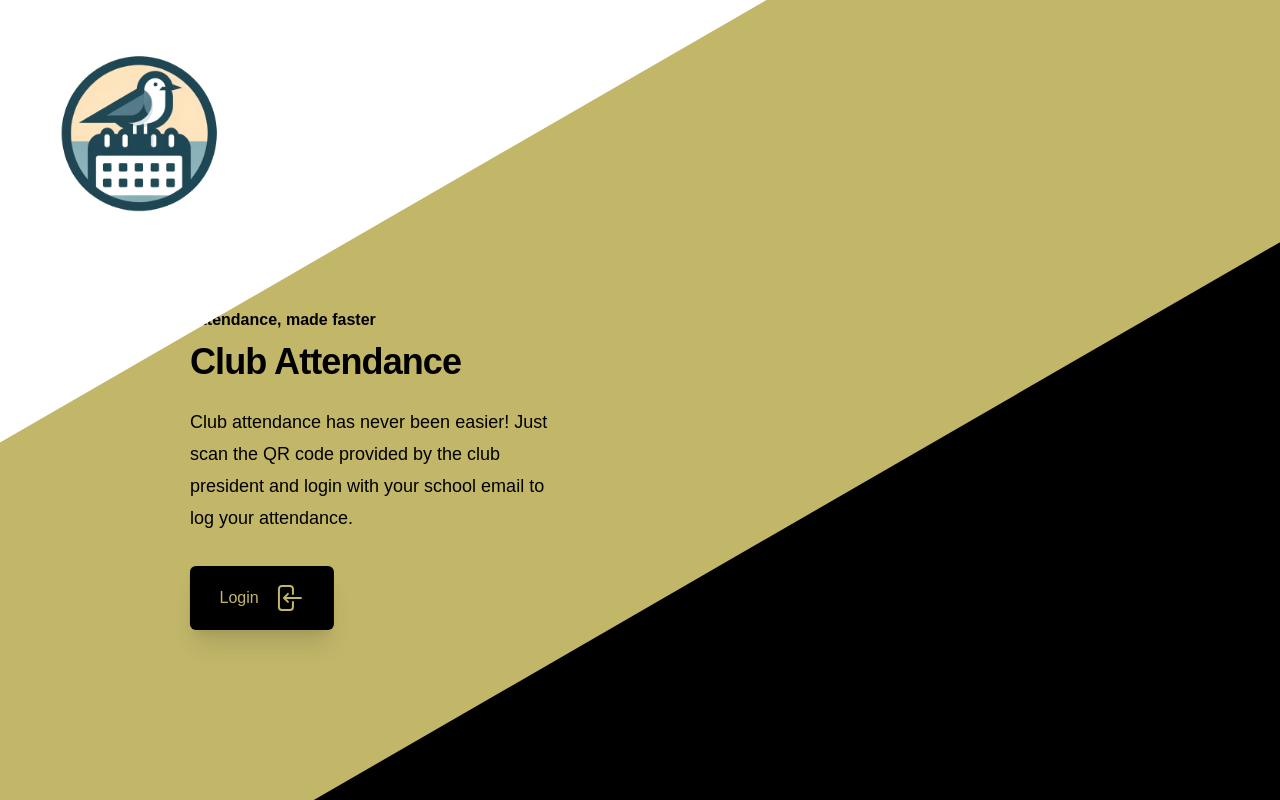
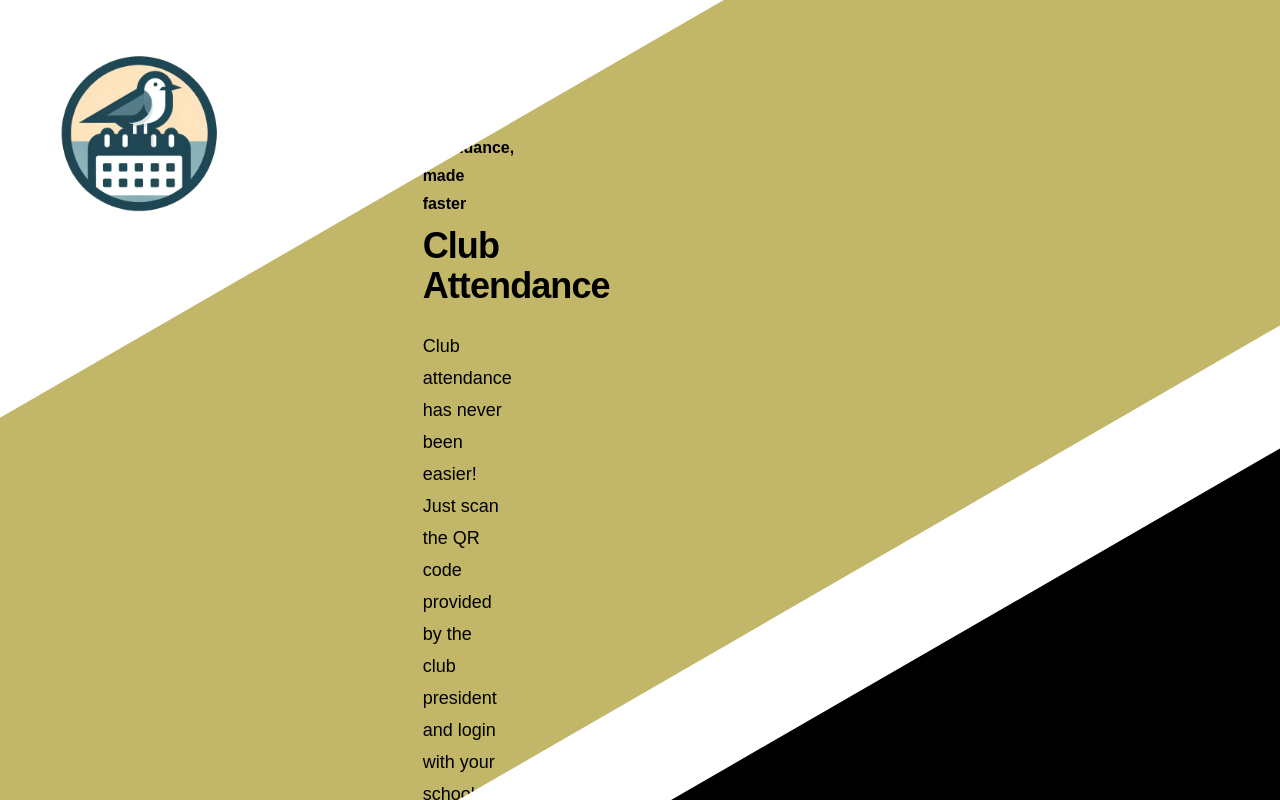
Before and after one commit to sitechtimes/club-attendance-frontend-v2, a Vue app: page / in a window 1280 px wide. Built offline with nearby package versions, Linux system fonts and the light colour scheme.

Commit message:
added logo and positioning text+bars

```diff
--- a/src/views/Home.vue
+++ b/src/views/Home.vue
@@ -8,14 +8,14 @@
     <div
     class="bg-[#c2b669]
     w-[150rem] h-[70vh] origin-bottom -rotate-[30deg]
-    overflow-hidden shrink-0 -ml-[35vw] -mt-[20vh]"
+    overflow-hidden shrink-0 -ml-[35rem] -mt-[15vh]"
     >
     <div class="mx-auto max-w-7xl px-6 lg:px-8 2xl:ml-40 ">
       <div
         class="mx-auto grid max-w-2xl grid-cols-1
         gap-x-8 gap-y-16 sm:gap-y-20 lg:mx-0 lg:max-w-none lg:grid-cols-2"
       >
-        <div class="lg:pr-8 lg:pt-4 rotate-[30deg] ml-[15vw] mt-[5vh]">
+        <div class="lg:pr-8 lg:pt-4 rotate-[30deg] ml-[30rem] -mt-[10vh]">
           <div class="lg:max-w-lg ">
             <h2 class="text-base font-semibold leading-7 text-black">
               Attendance, made faster
@@ -49,8 +49,8 @@
     </div>
   </div>
   <div class="bg-black
-    w-[200rem] h-[70vh] -rotate-[30deg]
-    overflow-hidden shrink-0 -ml-[75vw]
+    w-[260rem] h-[70vh] -rotate-[30deg]
+    overflow-hidden shrink-0 -ml-[90vw]
     ">
   </div>
   </div>
```
